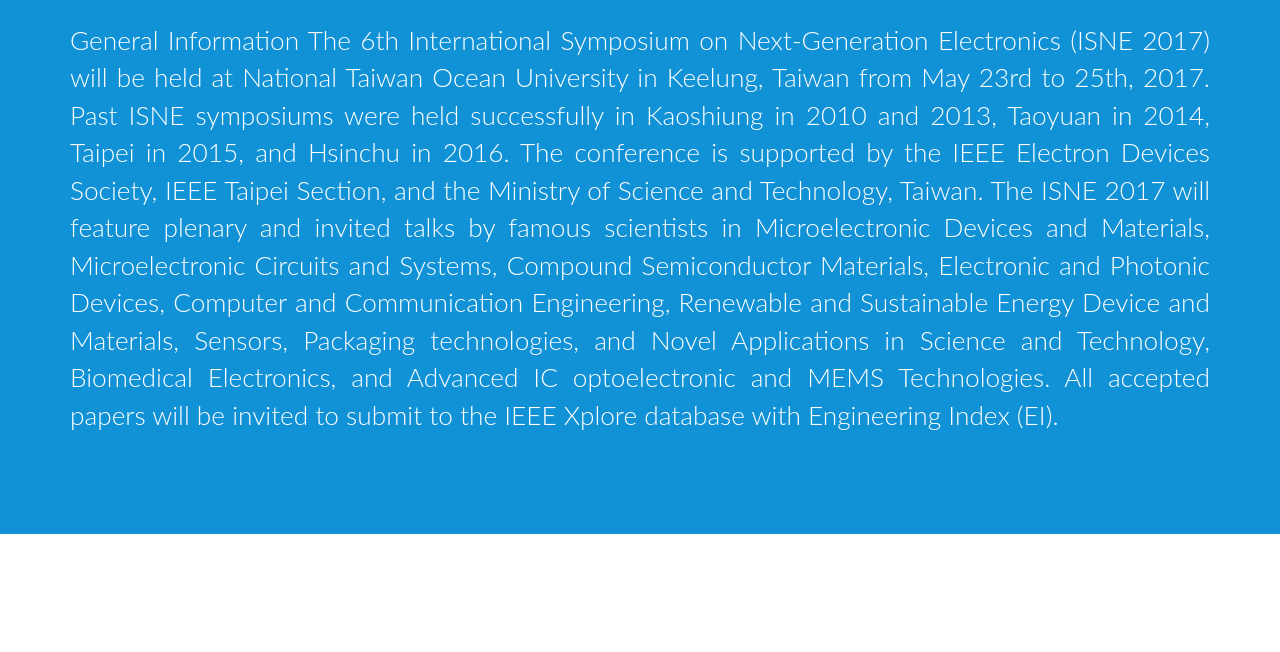
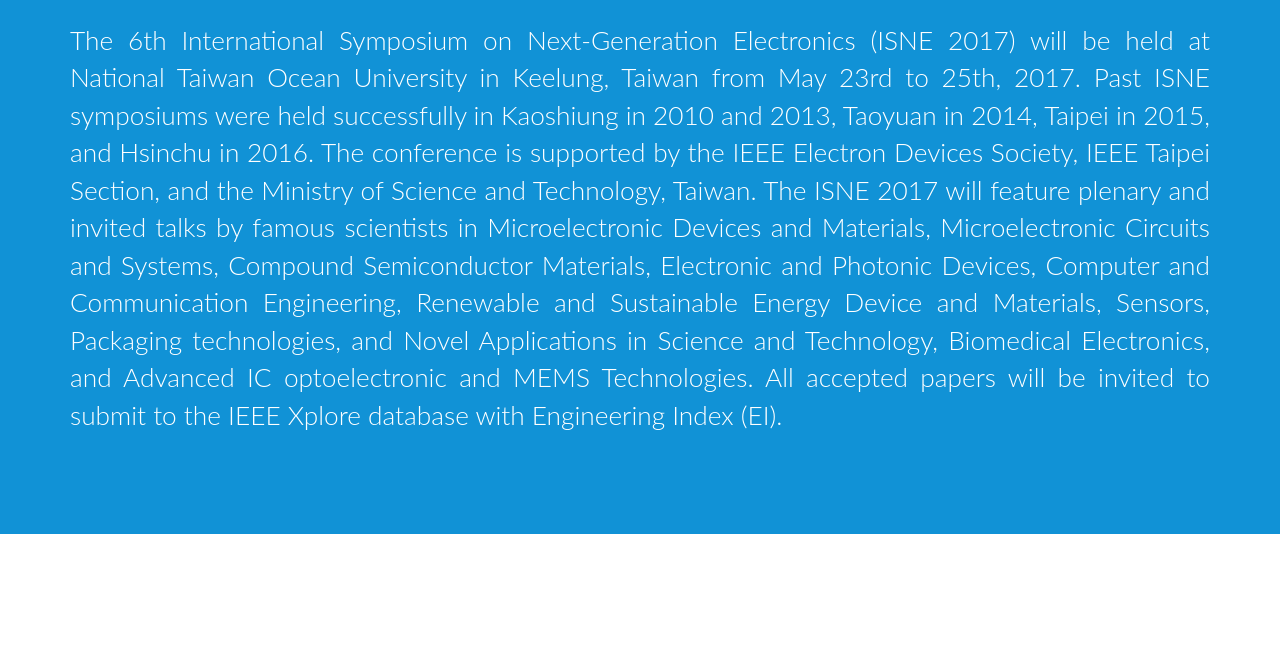
Before and after one commit to b4456609/ISNE2017, a website: page app/index.html in a window 1280 px wide. Shown: the part 430-1082 px from the top of the page. Drawn offline with nearby package versions, Linux system fonts and the light colour scheme; some packages are replaced by stand-ins of ours; files that its build step writes are made by us from their sources.

Commit message:
remove unneccessary word in intro

```diff
--- a/app/index.html
+++ b/app/index.html
@@ -100,7 +100,7 @@
             <span class="subname">ISNE 2017</span>
             <br />
             <br />
-            <div class="skills text-left text-justify">General Information The 6th International Symposium on Next-Generation Electronics (ISNE 2017) will be held at National Taiwan Ocean University in Keelung, Taiwan from May 23rd to 25th, 2017. Past ISNE symposiums were held successfully in
+            <div class="skills text-left text-justify">The 6th International Symposium on Next-Generation Electronics (ISNE 2017) will be held at National Taiwan Ocean University in Keelung, Taiwan from May 23rd to 25th, 2017. Past ISNE symposiums were held successfully in
               Kaoshiung in 2010 and 2013, Taoyuan in 2014, Taipei in 2015, and Hsinchu in 2016. The conference is supported by the IEEE Electron Devices Society, IEEE Taipei Section, and the Ministry of Science and Technology, Taiwan. The ISNE 2017 will
               feature plenary and invited talks by famous scientists in Microelectronic Devices and Materials, Microelectronic Circuits and Systems, Compound Semiconductor Materials, Electronic and Photonic Devices, Computer and Communication Engineering,
               Renewable and Sustainable Energy Device and Materials, Sensors, Packaging technologies, and Novel Applications in Science and Technology, Biomedical Electronics, and Advanced IC optoelectronic and MEMS Technologies. All accepted papers will
```
